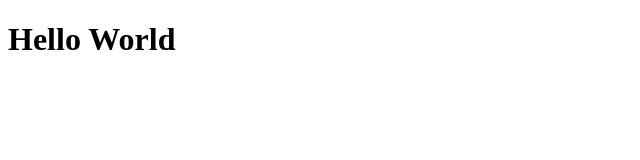
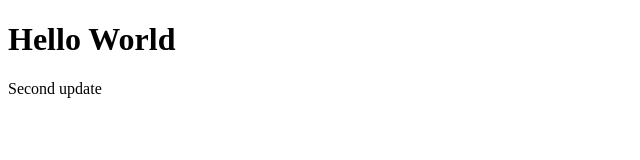
Before and after one commit to lu6na/DSProject, a plain HTML site: page index.html in a window 1280 px wide. Shown: the whole page, without its empty margins (0-640 px from the left). Drawn offline with Linux system fonts and the light colour scheme.

Commit message:
Second commit update

```diff
--- a/index.html
+++ b/index.html
@@ -2,5 +2,6 @@
 <html>
 <body>
 <h1>Hello World</h1>
+<p>Second update</p>
 </body>
 </html>
```
